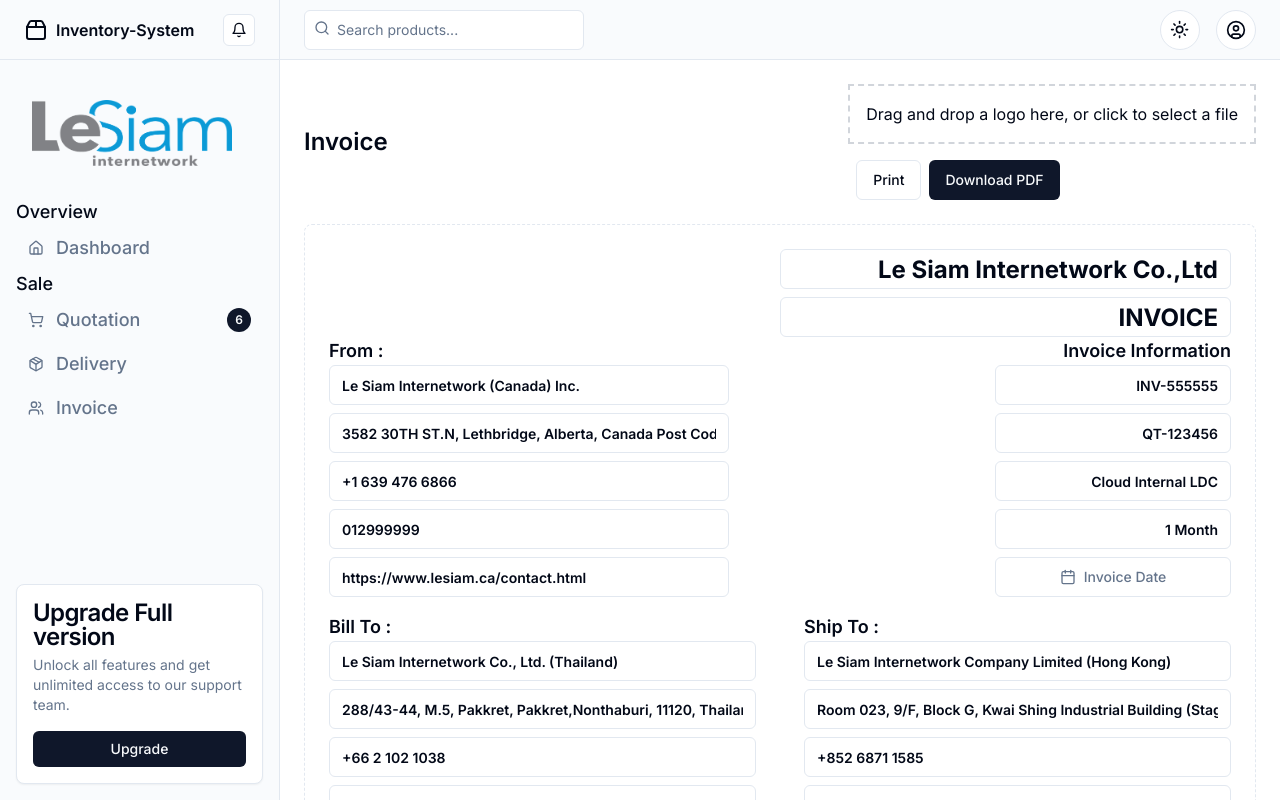
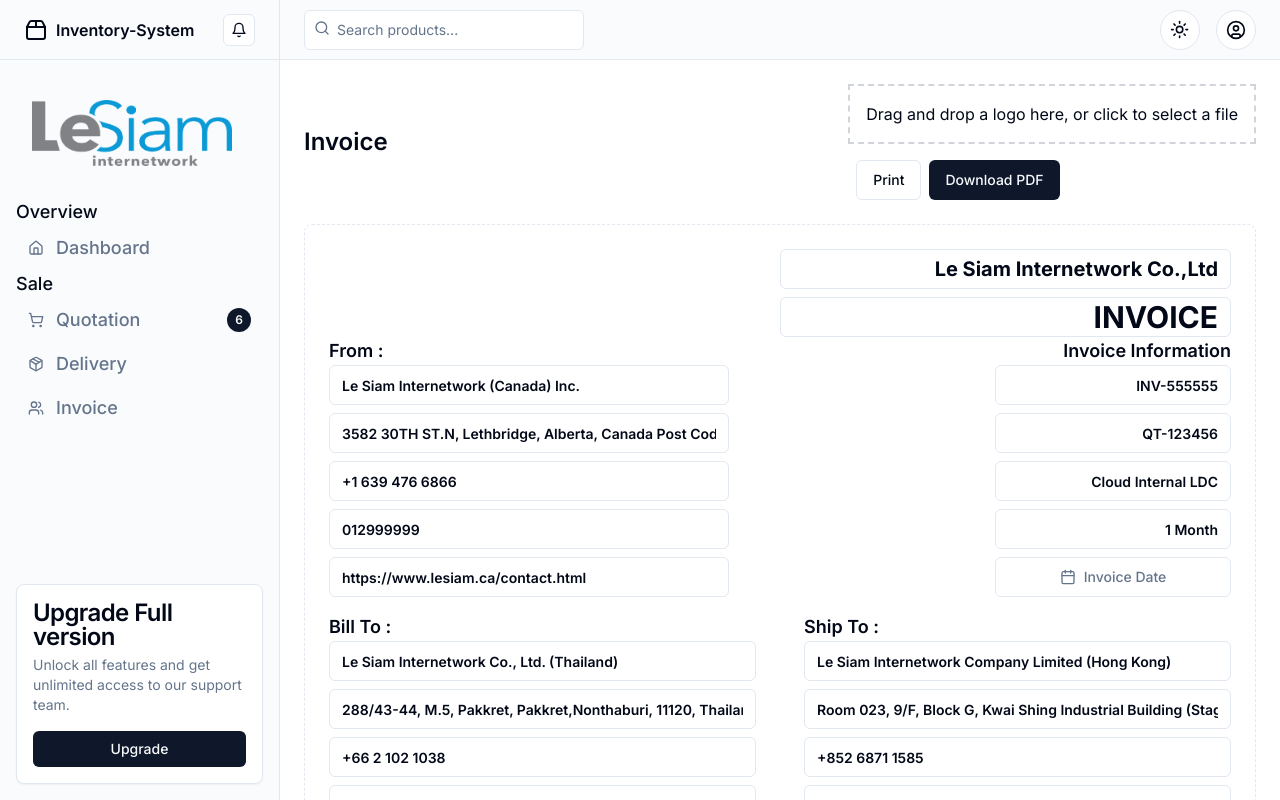
Before and after one commit to rapterxcode/lsiam-inventory, a Next.js app: page /page/Invoice in a window 1280 px wide. Shown: the top 800 px of the page. Built offline with nearby package versions, Linux system fonts and the light colour scheme.

Commit message:
main commit

```diff
--- a/app/globals.css
+++ b/app/globals.css
@@ -90,7 +90,7 @@
 
 @page {
   size: A4;
-  margin: 2cm 2cm 2cm 2cm; /* top, right, bottom, left */
+  margin: 0.5cm 2cm 2cm 2cm; /* top, right, bottom, left */
 }
 
 @media print {
--- a/components/Invoice/Header.tsx
+++ b/components/Invoice/Header.tsx
@@ -17,15 +17,15 @@
       <div className="flex items-center">
         <div className="flex-1">
           <div className="mt-auto p-10 justify-items-start">
-            {logo && <img src={logo} alt="Company Logo" className="w-[200px] h-[auto]" />}
+            {logo && <img src={logo} alt="Company Logo" className="w-[150px] h-[auto]" />}
           </div>
         </div>
       </div>
       <div className="flex flex-col items-end">
         {isPrinting ? (
           <>
-            <div className="text-2xl font-bold text-right mb-2">{companyText}</div>
-            <div className="text-2xl font-bold text-right">{invoiceText}</div>
+            <div className="text-xl font-bold text-right mb-2">{companyText}</div>
+            <div className="text-3xl font-bold text-right">{invoiceText}</div>
           </>
         ) : (
           <>
@@ -33,13 +33,13 @@
               type="text"
               value={companyText}
               onChange={(e) => setCompanyText(e.target.value)}
-              className="text-2xl font-bold text-right mb-2 bg-transparent"
+              className="text-xl font-bold text-right mb-2 bg-transparent"
             />
             <Input
               type="text"
               value={invoiceText}
               onChange={(e) => setInvoiceText(e.target.value)}
-              className="text-2xl font-bold text-right bg-transparent"
+              className="text-3xl font-bold text-right bg-transparent"
             />
           </>
         )}
```
